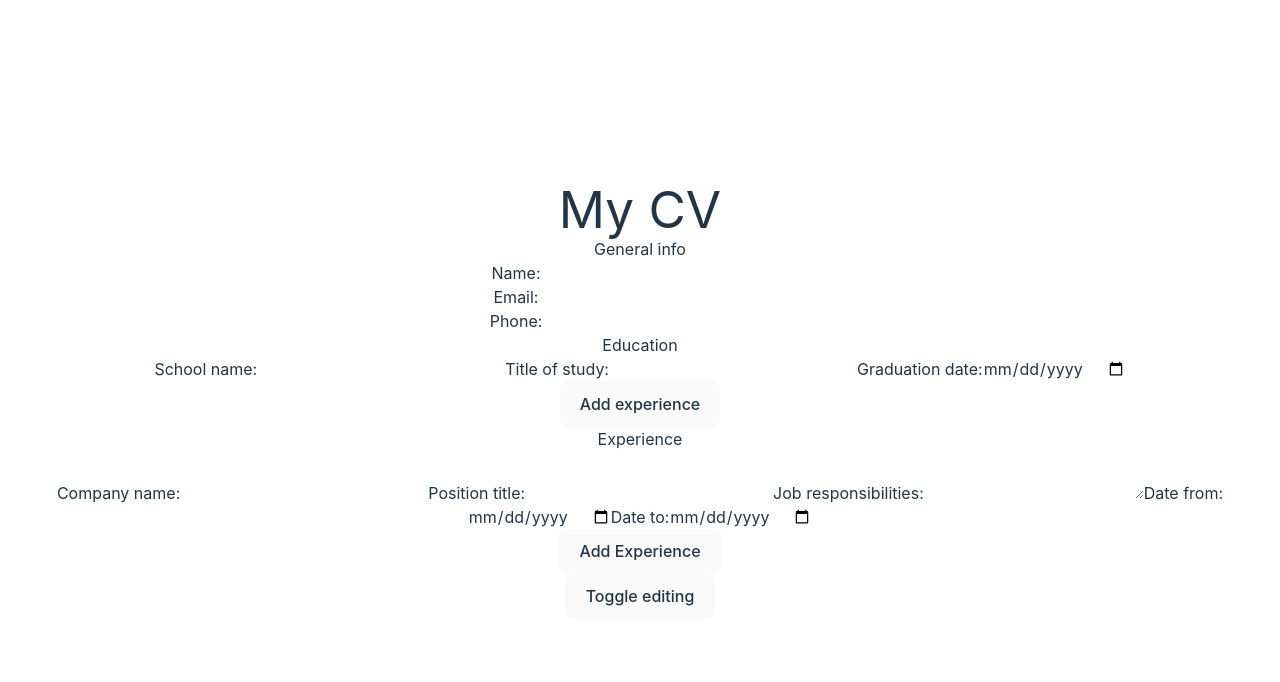
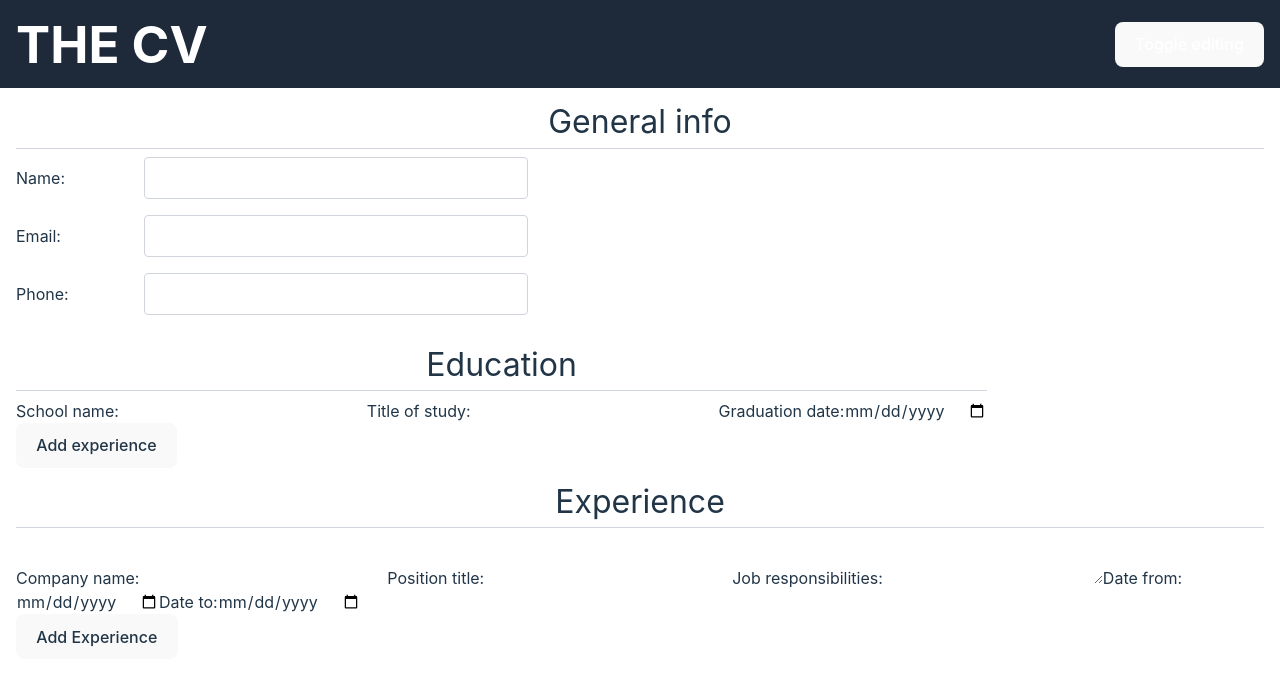
Before and after one commit to konradhorber/cv-builder, a React (Vite) app: page / in a window 1280 px wide. Shown: the top 682 px of the page. Built offline with nearby package versions, Linux system fonts and the light colour scheme.

Commit message:
Setup outer CSS and general info

```diff
--- a/src/App.tsx
+++ b/src/App.tsx
@@ -1,8 +1,7 @@
-import { useState } from 'react'
-import './App.css'
-import GeneralInfo from './components/GeneralInfo'
-import Education from './components/Education'
-import Experience from './components/Experience'
+import { useState } from "react";
+import GeneralInfo from "./components/GeneralInfo";
+import Education from "./components/Education";
+import Experience from "./components/Experience";
 
 function App() {
   const [isEditing, setIsEditing] = useState(true);
@@ -12,19 +11,35 @@ function App() {
   };
 
   return (
-    <>
-      <h1>My CV</h1>
-      <h2>General info</h2>
-      <GeneralInfo isEditing={isEditing} />
-      <h2>Education</h2>
-      <Education isEditing={isEditing} />
-      <h2>Experience</h2>
-      <Experience isEditing={isEditing} />
-      <button type="button" onClick={toggleEditing}>
-        Toggle editing
-      </button>
-    </>
-  )
+    <div className="min-h-screen flex flex-col">
+      {/* header */}
+      <header className="flex flex-row justify-between items-center w-full p-4 sticky top-0 bg-gray-800 text-white">
+        <h1 className="text-2xl font-bold text-left">THE CV</h1>
+        <button type="button" onClick={toggleEditing} className="px-4 py-2">
+          Toggle editing
+        </button>
+      </header>
+
+      {/* general info */}
+      <main className="w-full flex flex-col justify-start items-start p-4">
+        <div className="w-full flex flex-col items-start">
+          <h2 className="">General info</h2>
+          <hr className="w-full border-t border-gray-300 my-2" />
+          <GeneralInfo isEditing={isEditing} />
+        </div>
+        <div className="flex flex-col items-start pt-4">
+          <h2>Education</h2>
+          <hr className="w-full border-t border-gray-300 my-2" />
+          <Education isEditing={isEditing} />
+        </div>
+        <div className="flex flex-col items-start pt-4">
+          <h2>Experience</h2>
+          <hr className="w-full border-t border-gray-300 my-2" />
+          <Experience isEditing={isEditing} />
+        </div>
+      </main>
+    </div>
+  );
 }
 
-export default App
+export default App;
--- a/src/components/GeneralInfo.tsx
+++ b/src/components/GeneralInfo.tsx
@@ -19,12 +19,13 @@ function GeneralInfo({ isEditing }: GeneralInfoProps) {
     };
 
     return (
-        <form>
+        <form className="w-full">
             {isEditing ? (
-                <>
-                    <div>
-                        <label htmlFor="name">Name:</label>
+                <div className="max-w-lg">
+                    <div className="mb-4 flex flex-col md:flex-row md:items-center">
+                        <label className="mb-2 md:mb-0 md:w-1/4" htmlFor="name">Name:</label>
                         <input
+                            className="w-full md:w-3/4 border border-gray-300 rounded p-2 focus:outline-none focus:ring-2 focus:ring-blue-500"
                             type="text"
                             id="name"
                             name="name"
@@ -32,9 +33,10 @@ function GeneralInfo({ isEditing }: GeneralInfoProps) {
                             onChange={ handleChange }
                         />
                     </div>
-                    <div>
-                        <label htmlFor="email">Email:</label>
+                    <div className="mb-4 flex flex-col md:flex-row md:items-center">
+                        <label className="mb-2 md:mb-0 md:w-1/4" htmlFor="email">Email:</label>
                         <input
+                            className="w-full md:w-3/4 border border-gray-300 rounded p-2 focus:outline-none focus:ring-2 focus:ring-blue-500"
                             type="email"
                             id="email"
                             name="email"
@@ -42,9 +44,10 @@ function GeneralInfo({ isEditing }: GeneralInfoProps) {
                             onChange={ handleChange }
                         />
                     </div>
-                    <div>
-                        <label htmlFor="phone">Phone:</label>
+                    <div className="mb-4 flex flex-col md:flex-row md:items-center">
+                        <label className="mb-2 md:mb-0 md:w-1/4" htmlFor="phone">Phone:</label>
                         <input
+                            className="w-full md:w-3/4 border border-gray-300 rounded p-2 focus:outline-none focus:ring-2 focus:ring-blue-500"
                             type="tel"
                             id="phone"
                             name="phone"
@@ -52,12 +55,12 @@ function GeneralInfo({ isEditing }: GeneralInfoProps) {
                             onChange={ handleChange }
                         />
                     </div>
-                </>
+                </div>
             ) : (
-                <div>
-                    <p>Name: {formData.name as string}</p>
-                    <p>Email: {formData.email as string}</p>
-                    <p>Phone: {formData.phone as string}</p>
+                <div className="w-full flex flex-row justify-between items-center">
+                    <p>{formData.name as string}</p>
+                    <p>{formData.email as string}</p>
+                    <p>{formData.phone as string}</p>
                 </div>
             )}
 
--- a/src/index.css
+++ b/src/index.css
@@ -26,8 +26,6 @@ a:hover {
 
 body {
   margin: 0;
-  display: flex;
-  place-items: center;
   min-width: 320px;
   min-height: 100vh;
 }
@@ -35,6 +33,14 @@ body {
 h1 {
   font-size: 3.2em;
   line-height: 1.1;
+}
+
+h2 {
+  font-size: 2em;
+  line-height: 1.1;
+  font: bold;
+  width: 100%;
+  text-align: center;
 }
 
 button {
--- a/tailwind.config.js
+++ b/tailwind.config.js
@@ -1,6 +1,6 @@
 /** @type {import('tailwindcss').Config} */
 module.exports = {
-    content: ["./src/**/*.{html,js}"],
+    content: ["./src/**/*.{html,js,ts,tsx}"],
     theme: {
       extend: {},
     },
```
